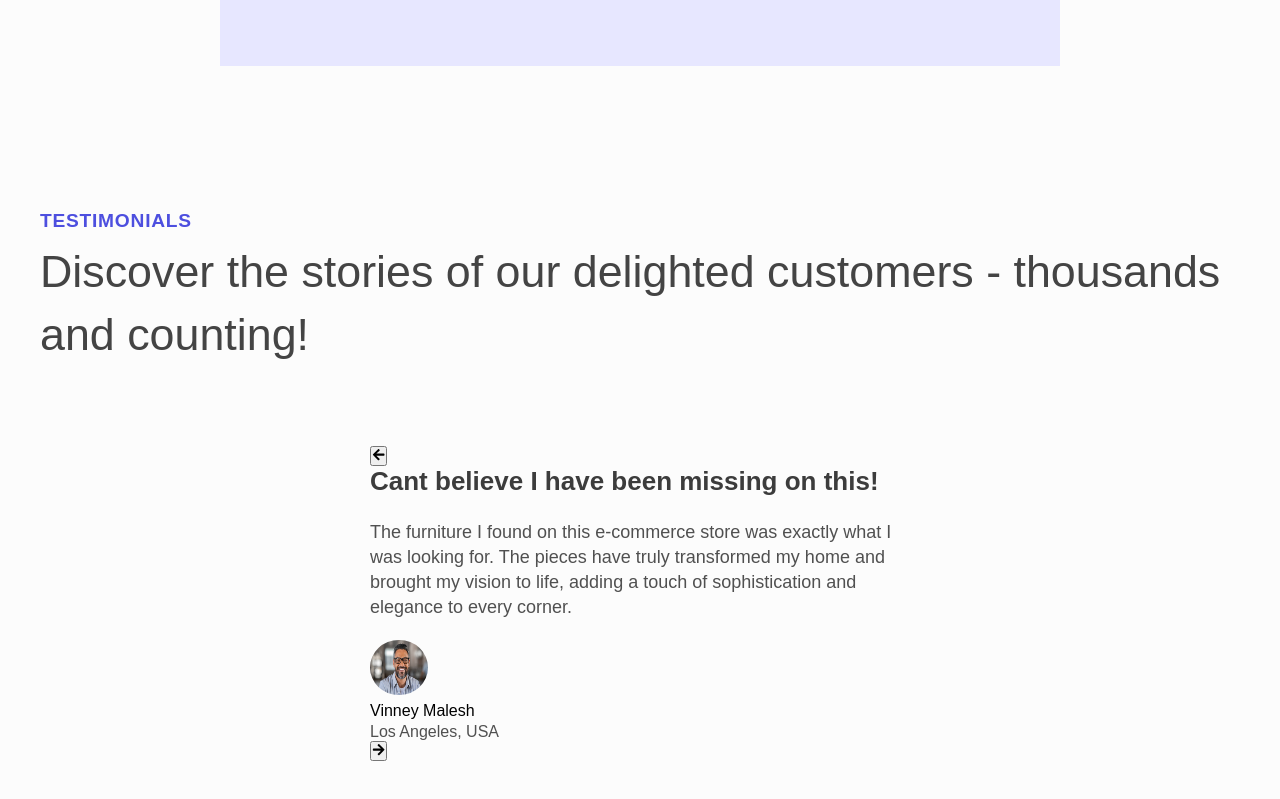
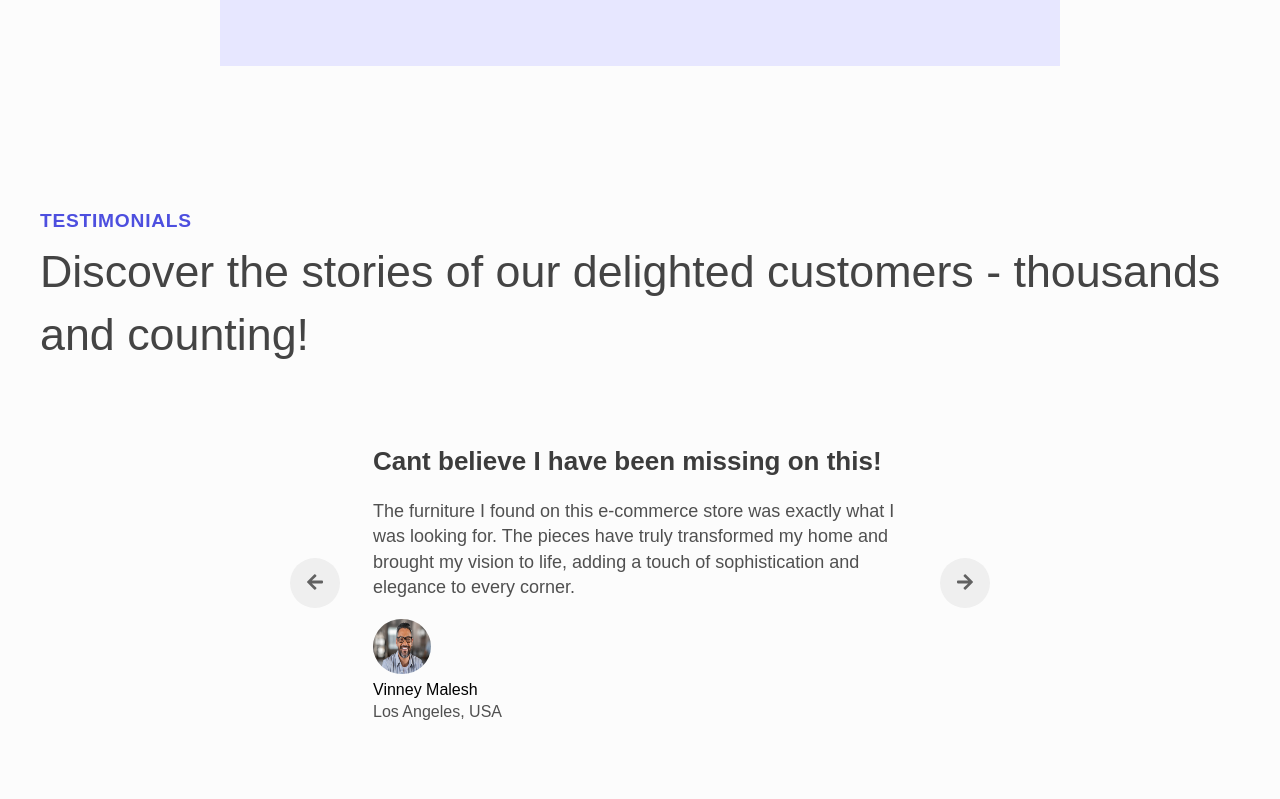
Before and after one commit to sasanedicbn/Home-Heaven-e-commerce, a React (Vite) app: page / in a window 1280 px wide. Shown: the part 3397-4196 px from the top of the page. Built offline with nearby package versions, Linux system fonts and the light colour scheme.

Commit message:
Finish style for Testimonal component

```diff
--- a/src/index.css
+++ b/src/index.css
@@ -581,12 +581,14 @@ padding-bottom: 5rem;
 }
 .section-testimonials{
   background-color: red;
-  width: 70%;
+  width: 100%;
   margin: 0 auto;
 }
 .slider{
-  width: 45%;
+  width: 52.5%;
   margin: 0 auto;
+  position: relative;
+  padding: 0 3rem;
 }
 
 .testimonial-card h3{
@@ -610,3 +612,27 @@ padding-bottom: 5rem;
   margin-top: .2rem;
   color: rgb(80, 80, 80);
 }
+.slider-btn{
+  width: 50px;
+  height: 50px;
+  border-radius: 50%;
+  border: none;
+  cursor: pointer;
+}
+.slider-btn svg{
+  width: 16px;
+  height: 28px;
+  color: rgb(97, 97, 97);
+}
+.btn-left{
+  position: absolute;
+  top: 50%;
+  left: 0;
+  transform: translate(-70%,-50%);
+}
+.btn-right{
+  position: absolute;
+  top: 50%;
+  right: 0;
+  transform: translate(70%, -50%)
+}
--- a/src/pages/Testimonials.tsx
+++ b/src/pages/Testimonials.tsx
@@ -13,7 +13,7 @@ const Testimonials = () => {
     >
         <section className="testimonials-section">
             <div className="slider">
-                <button  className="slider-btn">
+                <button  className="slider-btn btn-left">
                     <FaArrowLeft />
                 </button>
                 {testimonialData.map(testimonial => (
@@ -32,7 +32,7 @@ const Testimonials = () => {
                         </div>
                     )
                 ))}
-                <button className="slider-btn">
+                <button className="slider-btn btn-right">
                     <FaArrowRight />
                 </button>
             </div>
```
